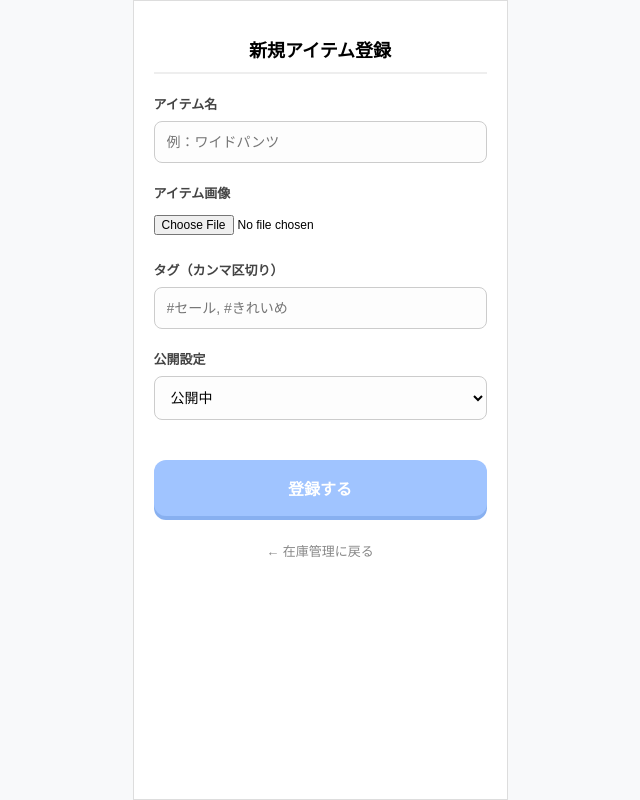
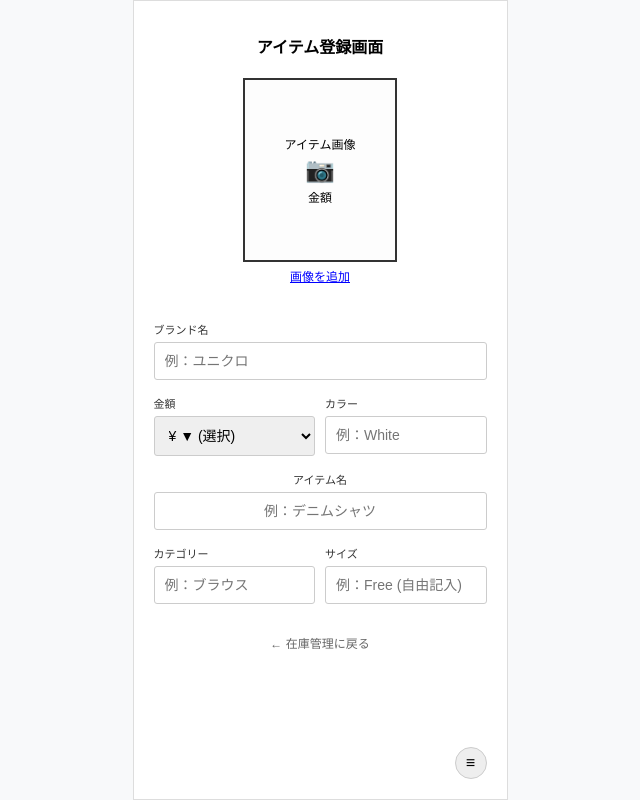
Before and after one commit to Omochimochimochimochi/Daily-closet, a Django app: template closet/templates/item_register.html in a window 1280 px wide. Shown: the whole page, without its empty margins (320-960 px from the left). Run offline with Django 5.2, Linux system fonts and the light colour scheme; the template is opened without the code that fills it, so the values that code supplies are empty.

Commit message:
アイテム登録画面修正

```diff
--- a/closet/templates/item_register.html
+++ b/closet/templates/item_register.html
@@ -3,77 +3,194 @@
 <head>
     <meta charset="UTF-8">
     <title>アイテム登録 - Daily Closet</title>
+    <meta name="viewport" content="width=device-width, initial-scale=1.0">
     <style>
         body { font-family: sans-serif; background-color: #f8f9fa; margin: 0; display: flex; justify-content: center; }
-        .app-container { width: 375px; background: white; min-height: 100vh; padding: 20px; border: 1px solid #ddd; box-sizing: border-box; }
+        .app-container { width: 375px; background: white; min-height: 100vh; padding: 20px; border: 1px solid #ddd; box-sizing: border-box; position: relative; padding-bottom: 60px; }
 
-        h2 { font-size: 18px; margin-bottom: 20px; border-bottom: 2px solid #eee; padding-bottom: 10px; text-align: center; }
-
-        .form-group { margin-bottom: 20px; text-align: left; }
-        label { display: block; font-size: 13px; font-weight: bold; margin-bottom: 8px; color: #444; }
+        h2 { font-size: 16px; margin-bottom: 20px; text-align: center; font-weight: bold; }
 
 
-        input[type="text"], select, textarea {
-            width: 100%; padding: 12px; border: 1px solid #ccc;
-            border-radius: 8px; font-size: 14px; box-sizing: border-box;
-            background-color: #fdfdfd;
+        .image-upload-section { text-align: center; margin-bottom: 25px; }
+        .image-preview-box {
+            width: 150px; height: 180px;
+            border: 2px solid #333;
+            margin: 0 auto;
+            display: flex; flex-direction: column; align-items: center; justify-content: center;
+            background-color: #fdfdfd; cursor: pointer;
+        }
+        .image-preview-box p { margin: 2px 0; font-size: 12px; }
+        .image-preview-box .icon { font-size: 24px; }
+
+        .add-image-link {
+            display: inline-block;
+            color: blue; text-decoration: underline;
+            font-size: 12px; margin-top: 5px;
+            cursor: pointer;
         }
 
 
-        input[type="file"] { font-size: 12px; padding: 5px 0; }
+        #modal-overlay {
+            display: none;
+            position: fixed; top: 0; left: 0; width: 100%; height: 100%;
+            background: rgba(0,0,0,0.5); z-index: 1000;
+        }
+
+        .modal-content {
+            position: absolute; top: 50%; left: 50%; transform: translate(-50%, -50%);
+            background: white; padding: 20px; width: 300px; border-radius: 10px; text-align: center; box-sizing: border-box;
+        }
+
+        .main-preview-area {
+            width: 100%; height: 200px;
+            border: 1px solid #ccc; background: #eee;
+            display: flex; align-items: center; justify-content: center; font-size: 12px; color: #666; margin-bottom: 15px;
+        }
+
+        .thumbnail-list {
+            display: flex; flex-wrap: wrap; gap: 8px; justify-content: center; margin-bottom: 15px;
+        }
+
+        .thumbnail-item {
+            position: relative;
+            width: 50px; height: 50px;
+            border: 1px solid #ddd; background: #fdfdfd;
+        }
+
+        .thumbnail-delete-btn {
+            position: absolute; top: -5px; right: -5px;
+            width: 16px; height: 16px;
+            background: rgba(0,0,0,0.5); border-radius: 50%;
+            color: white; font-size: 12px; font-weight: bold; border: none;
+            cursor: pointer; display: flex; align-items: center; justify-content: center;
+        }
+
+        .modal-close-btn {
+            position: absolute; top: -10px; right: -10px;
+            width: 25px; height: 25px;
+            background: #fff; border: 1px solid #ccc; border-radius: 50%;
+            cursor: pointer; display: flex; align-items: center; justify-content: center; font-size: 14px;
+        }
+
+        .form-row { display: flex; gap: 10px; margin-bottom: 15px; }
+        .form-group { flex: 1; text-align: left; }
+        .form-group-full { width: 100%; text-align: left; margin-bottom: 15px; }
+
+        label { display: block; font-size: 11px; margin-bottom: 5px; color: #333; }
+        input[type="text"], select {
+            width: 100%; padding: 10px;
+            border: 1px solid #ccc; border-radius: 3px;
+            font-size: 14px; box-sizing: border-box;
+        }
 
 
-        .btn-submit {
-            width: 100%; padding: 16px;
-            background-color: #a0c4ff; color: white;
-            border: none; border-radius: 12px;
-            font-weight: bold; font-size: 16px;
-            margin-top: 20px; cursor: pointer;
-            box-shadow: 0 4px 0 #88b0f0;
+        .input-item-name {
+            width: 100%; padding: 10px;
+            border: 1px solid #ccc; border-radius: 3px;
+            font-size: 16px; text-align: center;
+            box-sizing: border-box;
         }
-        .btn-submit:active { transform: translateY(2px); box-shadow: 0 2px 0 #88b0f0; }
 
-        .btn-back {
-            display: block; margin-top: 25px;
-            color: #888; font-size: 13px;
-            text-decoration: none; text-align: center;
+
+        .menu-icon {
+            position: absolute; bottom: 20px; right: 20px;
+            width: 30px; height: 30px;
+            background: #eee; border-radius: 50%;
+            display: flex; align-items: center; justify-content: center;
+            border: 1px solid #ccc; font-size: 16px;
         }
     </style>
 </head>
 <body>
+
 <div class="app-container">
-        <h2>新規アイテム登録</h2>
+    <h2>アイテム登録画面</h2>
 
     <form method="POST" enctype="multipart/form-data">
         {% csrf_token %}
 
-            <div class="form-group">
-                <label>アイテム名</label>
-                <input type="text" name="name" placeholder="例：ワイドパンツ" required>
+        <div class="image-upload-section">
+            <div class="image-preview-box" onclick="openModal();">
+                <p>アイテム画像</p>
+                <p class="icon">📷</p>
+                <p>金額</p>
+            </div>
+            <p class="add-image-link" onclick="openModal();">画像を追加</p>
         </div>
 
-            <div class="form-group">
-                <label>アイテム画像</label>
-                <input type="file" name="image" accept="image/*">
+        <div id="modal-overlay">
+            <div class="modal-content">
+                <button class="modal-close-btn" onclick="closeModal();">×</button>
+                <div class="main-preview-area">
+                    <p>カメラロール内に保存している<br>画像を表示させる箇所</p>
                 </div>
 
-            <div class="form-group">
-                <label>タグ（カンマ区切り）</label>
-                <input type="text" name="tags" placeholder="#セール, #きれいめ">
+                <div class="thumbnail-list">
+                    <div class="thumbnail-item">
+                        <button class="thumbnail-delete-btn">×</button>
+                    </div>
+                    <div class="thumbnail-item">
+                        <button class="thumbnail-delete-btn">×</button>
+                    </div>
+                    <div class="thumbnail-item">
+                        <button class="thumbnail-delete-btn">×</button>
+                    </div>
+                    <div class="thumbnail-item">
+                        <button class="thumbnail-delete-btn">×</button>
+                    </div>
                 </div>
 
+                <p style="font-size:10px; color:#666;">※長押しして並べ替え、タップして拡大（プレビュー）<br>（登録上限：20枚まで）</p>
+            </div>
+        </div>
+
+        <div class="form-group-full">
+            <label>ブランド名</label>
+            <input type="text" name="brand" placeholder="例：ユニクロ">
+        </div>
+
+        <div class="form-row">
             <div class="form-group">
-                <label>公開設定</label>
-                <select name="status">
-                    <option value="public">公開中</option>
-                    <option value="private">非公開</option>
+                <label>金額</label>
+                <select name="price">
+                    <option value="">¥ ▼ (選択)</option>
+                    <option value="1990">¥ 1,990</option>
+                    <option value="2990">¥ 2,990</option>
+                    <option value="3990">¥ 3,990</option>
                 </select>
             </div>
+            <div class="form-group">
+                <label>カラー</label>
+                <input type="text" name="color" placeholder="例：White">
+            </div>
+        </div>
 
-            <button type="submit" class="btn-submit">登録する</button>
+        <div class="form-group-full">
+            <label style="text-align: center;">アイテム名</label>
+            <input type="text" name="name" class="input-item-name" placeholder="例：デニムシャツ" required>
+        </div>
+
+        <div class="form-row">
+            <div class="form-group">
+                <label>カテゴリー</label>
+                <input type="text" name="category" placeholder="例：ブラウス">
+            </div>
+            <div class="form-group">
+                <label>サイズ</label>
+                <input type="text" name="size" placeholder="例：Free (自由記入)">
+            </div>
+        </div>
+
+        <div class="menu-icon">≡</div>
+
+        <a href="{% url 'inventory_manage' %}" style="display:block; text-align:center; margin-top:30px; font-size:12px; color:#666; text-decoration:none;">← 在庫管理に戻る</a>
     </form>
+</div>
 
-        <a href="{% url 'inventory_manage' %}" class="btn-back">← 在庫管理に戻る</a>
-    </div>
+<script>
+    function openModal() { document.getElementById('modal-overlay').style.display = 'block'; }
+    function closeModal() { document.getElementById('modal-overlay').style.display = 'none'; }
+</script>
+
 </body>
 </html>
```
Lines whose indentation alone changed are shown as unchanged.
